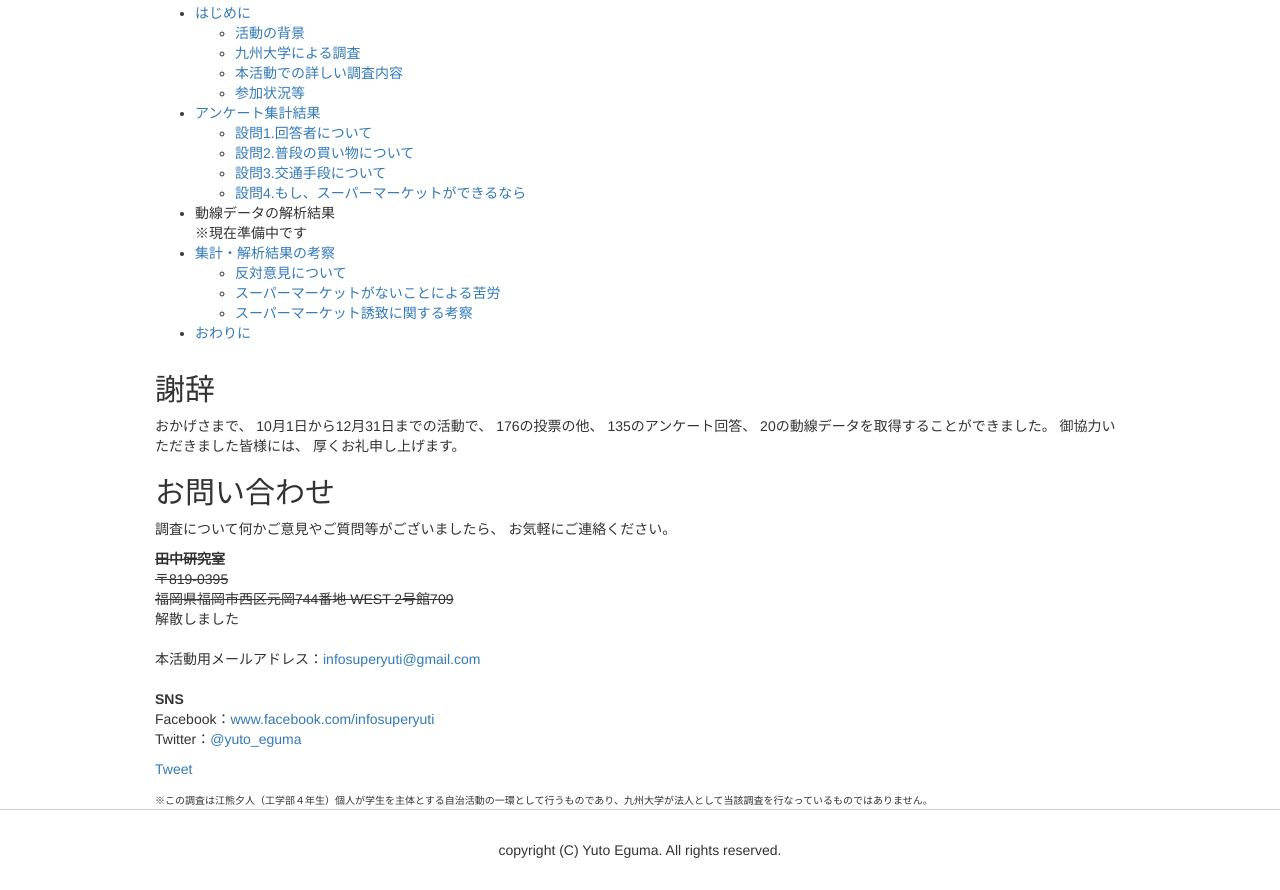
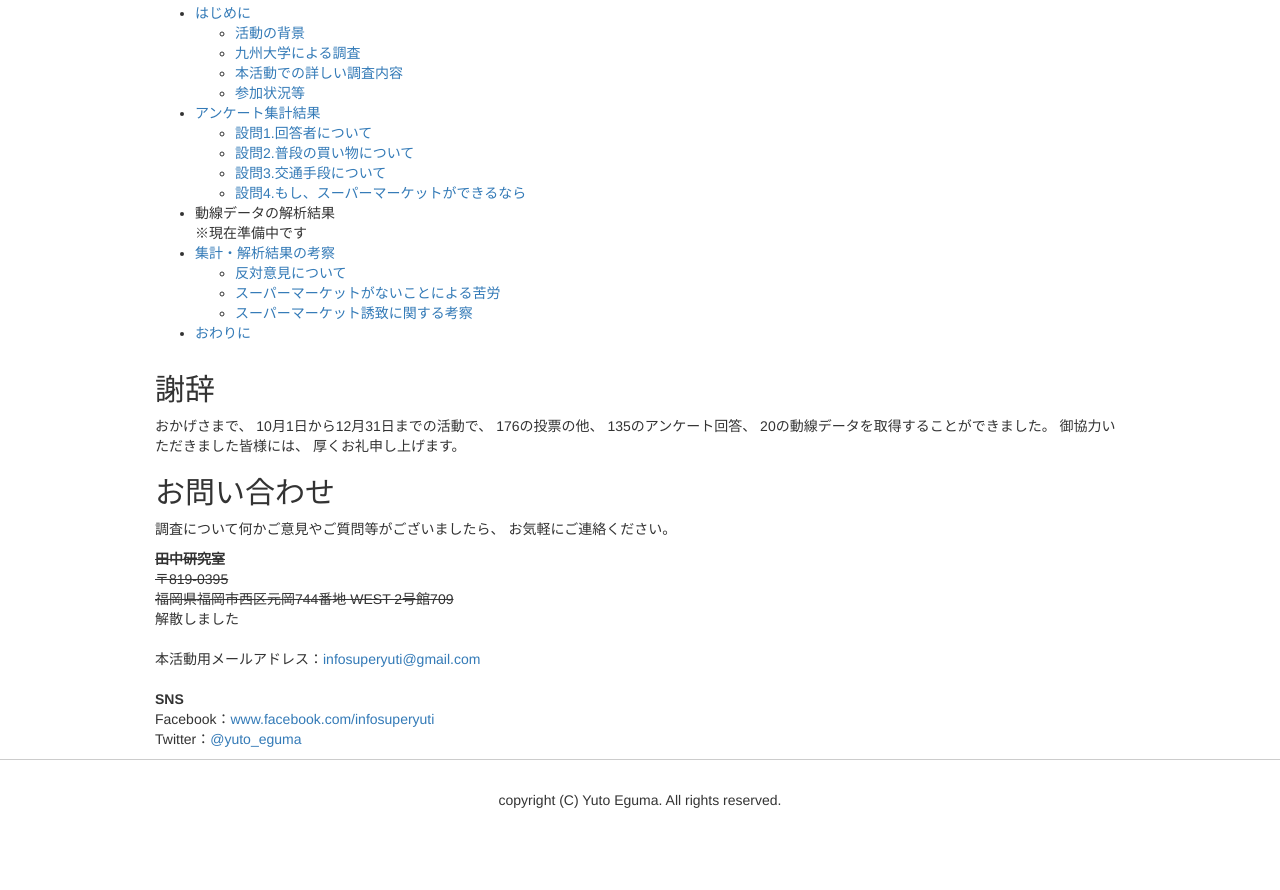
Before and after one commit to YutoEguma/YutoEguma.github.io, a plain HTML site: page index.html in a window 1280 px wide. Shown: the part 677-1567 px from the top of the page. After the commit the page ends 1517 px from the top, so only its background shows below. Drawn offline with nearby package versions, Linux system fonts and the light colour scheme.

Commit message:
Update index.html
わけあり修正

```diff
--- a/index.html
+++ b/index.html
@@ -171,7 +171,7 @@
 			</p>
 
 			<!-- シェアボタン -->
-			<div style="margin-bottom:10px;">
+			<!-- div style="margin-bottom:10px;">
 				<div id="fb-root"></div>
 				<script>
 				(function(d, s, id) {
@@ -186,7 +186,7 @@
 				<a href="https://twitter.com/share" class="twitter-share-button" data-text="伊都周辺へのスーパー誘致に関する調査にご協力お願いします！！" data-via="yuto_eguma">Tweet</a>
 				<script>!function(d,s,id){var js,fjs=d.getElementsByTagName(s)[0],p=/^http:/.test(d.location)?'http':'https';if(!d.getElementById(id)){js=d.createElement(s);js.id=id;js.src=p+'://platform.twitter.com/widgets.js';fjs.parentNode.insertBefore(js,fjs);}}(document, 'script', 'twitter-wjs');</script>
 			</div>
-			<span class="kakitakunai">※この調査は江熊夕人（工学部４年生）個人が学生を主体とする自治活動の一環として行うものであり、九州大学が法人として当該調査を行なっているものではありません。</span><br>
+			<span class="kakitakunai">※この調査は江熊夕人（工学部４年生）個人が学生を主体とする自治活動の一環として行うものであり、九州大学が法人として当該調査を行なっているものではありません。</span><br -->
 		</article>
 	</main>
 
```
